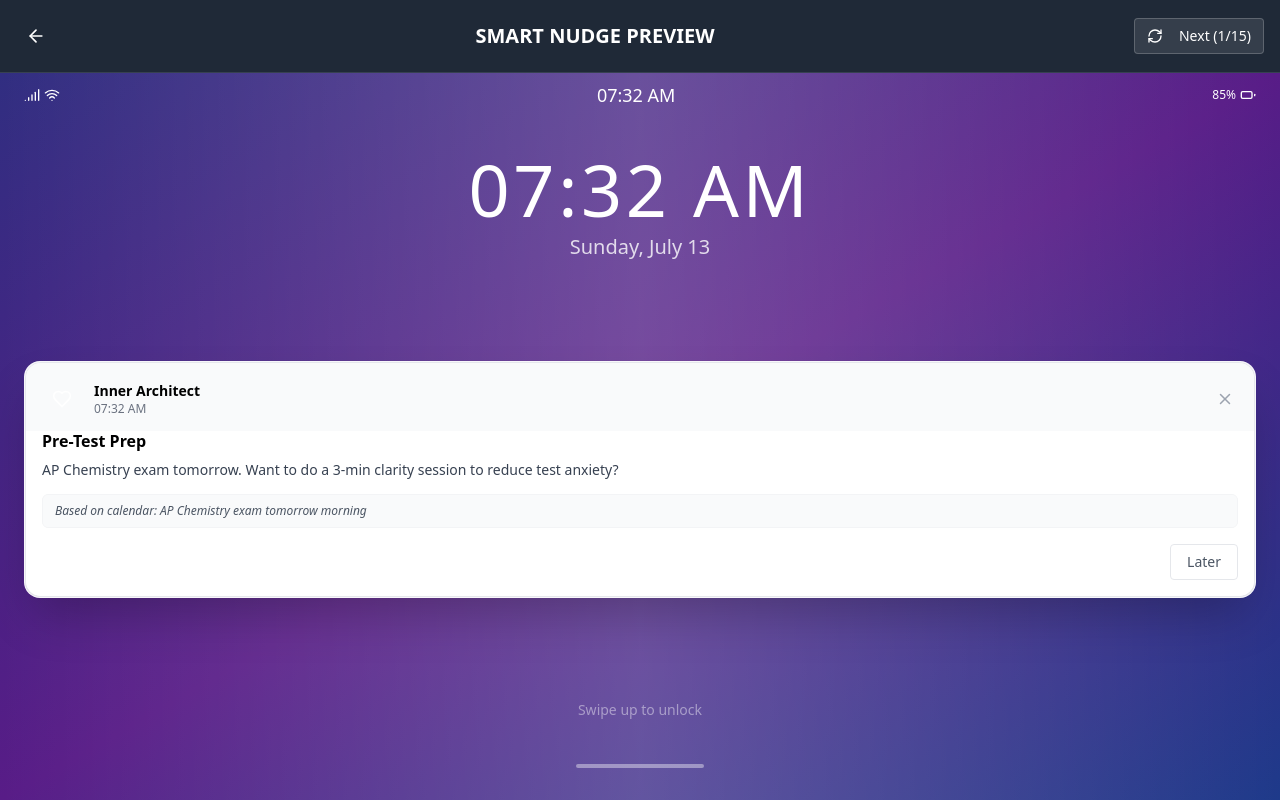
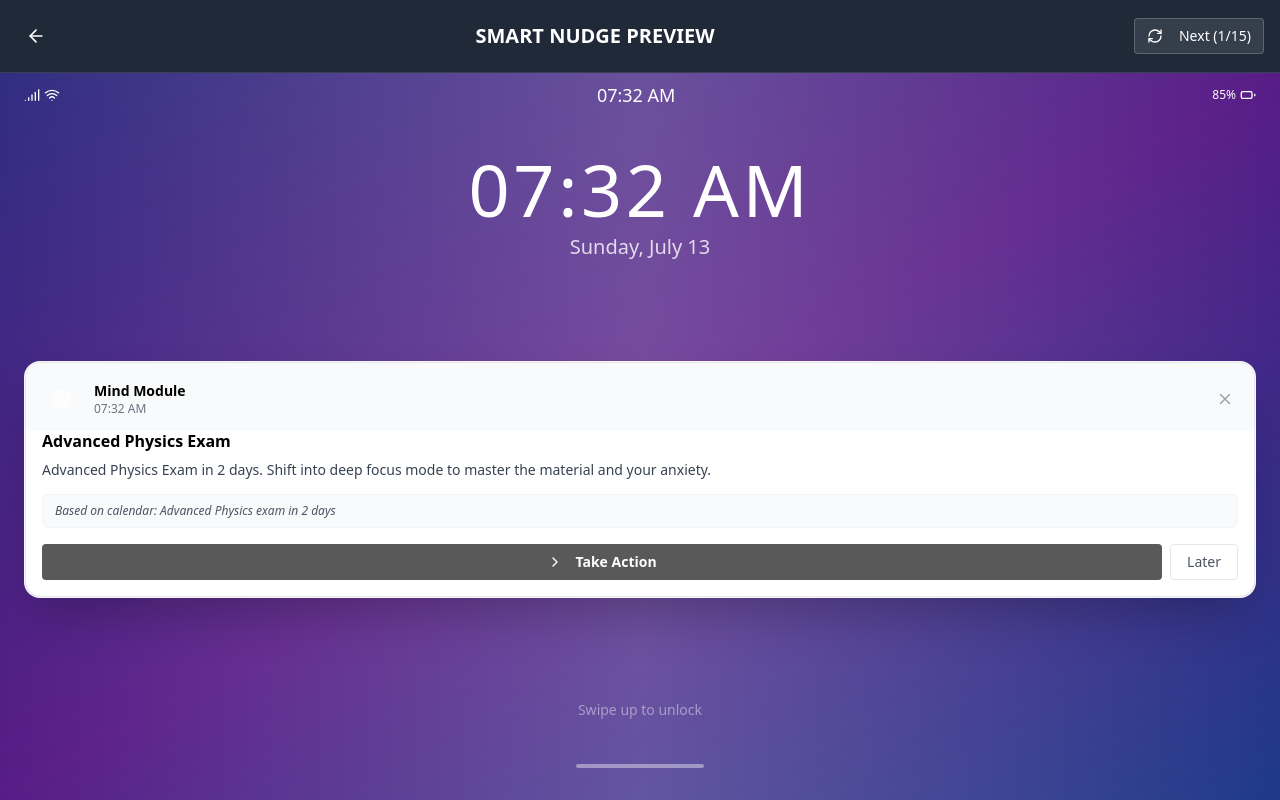
Before and after one commit to Shukrita-Puri/MindModule_SeniorLeader_B2C_Final, a React (Vite) app: page /nudge-simulator in a window 1280 px wide. Built offline with nearby package versions, Linux system fonts and the light colour scheme.

Commit message:
Refactor: Update Nudge simulator content and style
- Changed the headline from "Inner Architect" to "Mind Module".
- Updated the button style to grey.
- Updated the content of the three nudges.

```diff
--- a/src/components/SmartNudge.tsx
+++ b/src/components/SmartNudge.tsx
@@ -83,7 +83,7 @@ const SmartNudge = ({
             <Icon size={20} className="text-white" />
           </div>
           <div>
-            <h4 className="font-bold text-black text-sm">Inner Architect</h4>
+            <h4 className="font-bold text-black text-sm">Mind Module</h4>
             <p className="text-gray-500 text-xs">
               {timestamp.toLocaleTimeString([], { hour: '2-digit', minute: '2-digit' })}
             </p>
@@ -115,7 +115,7 @@ const SmartNudge = ({
           <Button
             onClick={handleAction}
             size="sm"
-            className="flex-1 font-semibold text-white border-0 bg-hyper-coral hover:bg-red-600"
+            className="flex-1 font-semibold text-white border-0 bg-muted-foreground hover:bg-muted-foreground/80"
           >
             <ChevronRight size={14} className="mr-1" />
             Take Action
--- a/src/pages/NudgeSimulator.tsx
+++ b/src/pages/NudgeSimulator.tsx
@@ -1,4 +1,3 @@
-
 import { useState } from "react";
 import { ArrowLeft, RefreshCw, Wifi, Battery, Signal } from "lucide-react";
 import { useNavigate } from "react-router-dom";
@@ -12,29 +11,29 @@ const NudgeSimulator = () => {
   const mockNudges = [
     {
       id: "1",
-      title: "Pre-Test Prep",
-      message: "AP Chemistry exam tomorrow. Want to do a 3-min clarity session to reduce test anxiety?",
-      type: "breathwork" as const,
-      context: "Based on calendar: AP Chemistry exam tomorrow morning",
-      urgency: "medium" as const,
+      title: "Advanced Physics Exam",
+      message: "Advanced Physics Exam in 2 days. Shift into deep focus mode to master the material and your anxiety.",
+      type: "futurescape" as const,
+      context: "Based on calendar: Advanced Physics exam in 2 days",
+      urgency: "high" as const,
       timestamp: new Date()
     },
     {
       id: "2",
-      title: "Weekly Reflection",
-      message: "End of the school week. 1 insight, 1 win, 1 area to improve?",
-      type: "clarity" as const,
-      context: "Friday evening reflection prompt",
-      urgency: "low" as const,
+      title: "Oxford College Interview",
+      message: "Oxford College Interview in 4 days. Practice with a simulated Oxford admissions assessor to gain an edge.",
+      type: "scenario-lab" as const,
+      context: "Oxford interview scheduled for this week",
+      urgency: "high" as const,
       timestamp: new Date()
     },
     {
       id: "3",
-      title: "Study Flow Alert",
-      message: "Your focus window is starting. Ready to tackle that college essay draft?",
-      type: "futurescape" as const,
-      context: "Based on productivity patterns & calendar",
-      urgency: "low" as const,
+      title: "Resilience Training",
+      message: "Feeling overwhelmed? Tap into resilience techniques used by Navy SEALs and Ancient Yogis to stay calm under pressure.",
+      type: "breathwork" as const,
+      context: "Stress levels elevated - resilience support available",
+      urgency: "medium" as const,
       timestamp: new Date()
     },
     {
```
